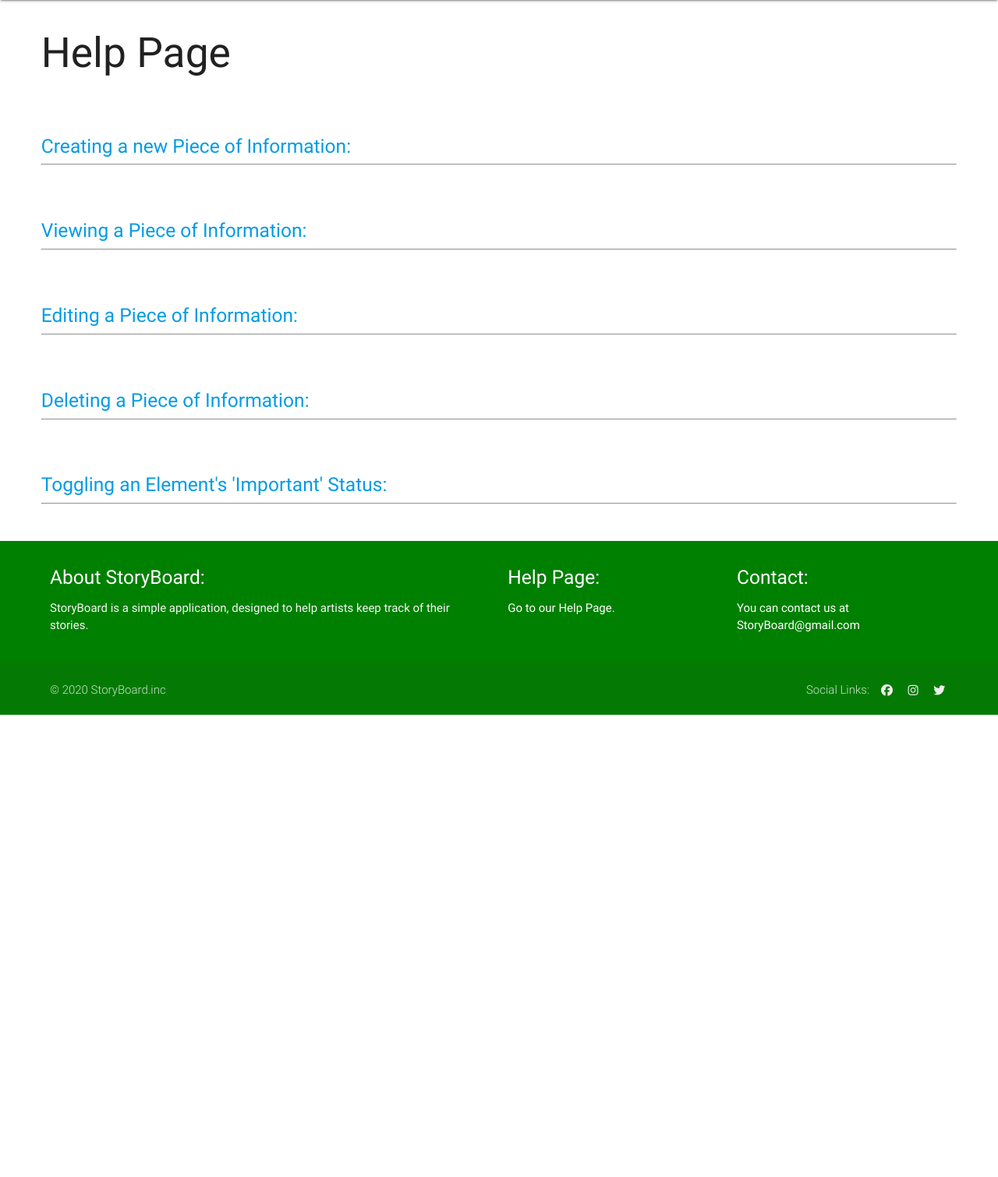
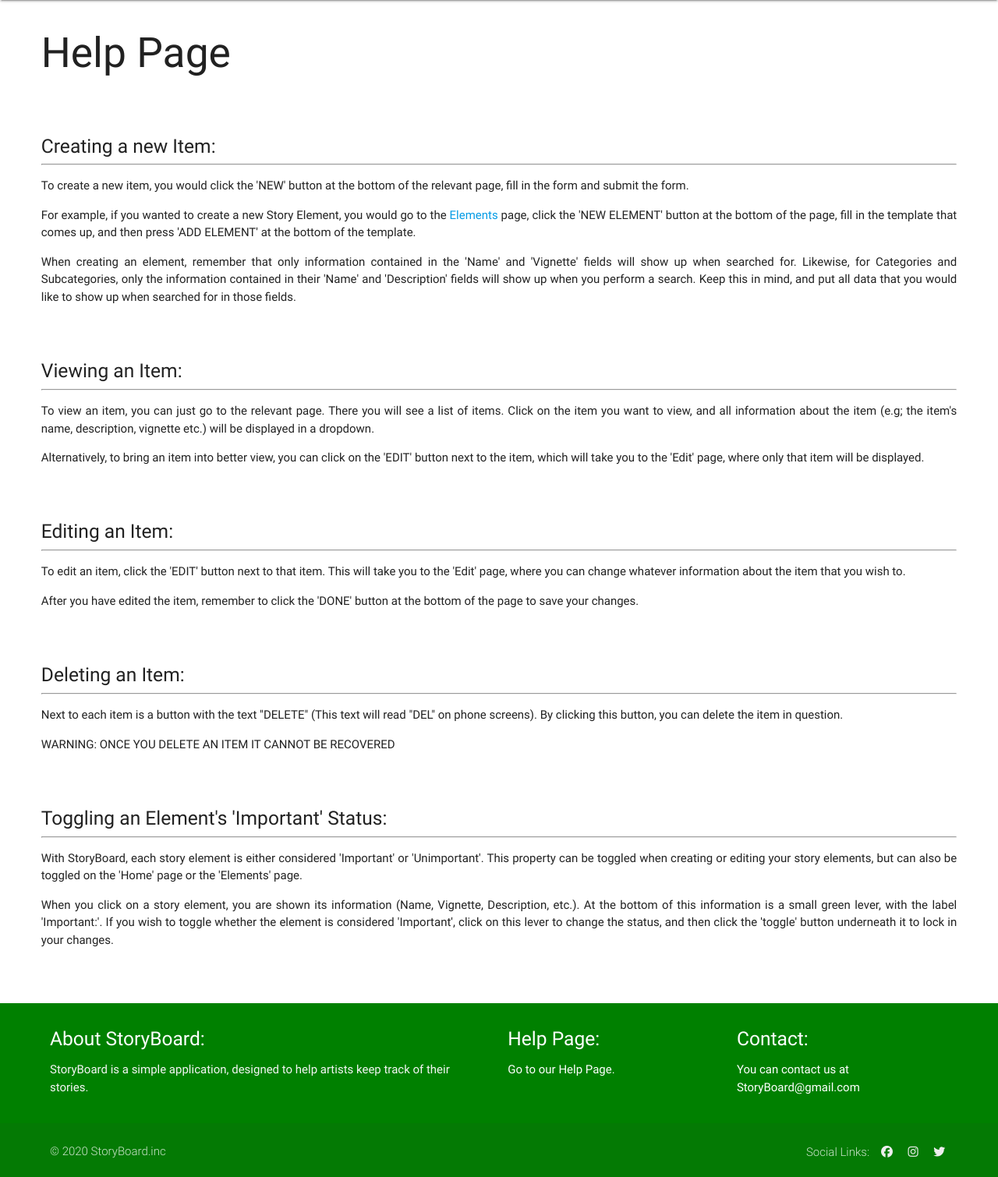
Before and after one commit to Felix-Redwood/Data-Centric-Development-Milestone-Project, a Flask app: page /nav_help in a window 1280 px wide. Shown: the part 64-1574 px from the top of the page at 78% size. Before the commit the page ends 981 px from the top, so only its background shows below. Run offline with Flask 2, Linux system fonts and the light colour scheme; some libraries are stand-ins or nearby versions.

Commit message:
wrote content for help.html

```diff
--- a/templates/help.html
+++ b/templates/help.html
@@ -1,21 +1,42 @@
-{% extends 'base.html' %} {% block title %}Help Page{% endblock %}
-
-{% block content %}
+{% extends 'base.html' %} {% block title %}Help Page{% endblock %} {% block content %}
 
 <div class="row">
 
     <h2>Help Page</h2>
 
+
+</div>
+<br>
+
+<div class="row">
+
+    <h5 class="help-header">Creating a new Item:</h5>
+    <hr>
+    <p class="justify">
+        To create a new item, you would click the 'NEW' button at the bottom of the relevant page, fill in the form and submit the form.
+    </p>
+    <p class="justify">
+        For example, if you wanted to create a new Story Element, you would go to the <a class="link-fade-blue" href="/nav_elements">Elements
+        </a> page, click the 'NEW ELEMENT' button at the bottom of the page, fill in the template that comes up, and then press 'ADD ELEMENT' at the bottom of the template.
+    </p>
+    <p class="justify">
+        When creating an element, remember that only information contained in the 'Name' and 'Vignette' fields will show up when searched for. Likewise, for Categories and Subcategories, only the information contained in their 'Name' and 'Description' fields
+        will show up when you perform a search. Keep this in mind, and put all data that you would like to show up when searched for in those fields.
+    </p>
+    <a name="read"></a>
 </div>
 
 <br>
 
 <div class="row">
 
-    <h5><a name="create">Creating a new Piece of Information:</a></h5>
+    <h5 class="help-header">Viewing an Item:</h5>
     <hr>
     <p class="justify">
-
+        To view an item, you can just go to the relevant page. There you will see a list of items. Click on the item you want to view, and all information about the item (e.g; the item's name, description, vignette etc.) will be displayed in a dropdown.
+    </p>
+    <p class="justify">
+        Alternatively, to bring an item into better view, you can click on the 'EDIT' button next to the item, which will take you to the 'Edit' page, where only that item will be displayed.
     </p>
 
 </div>
@@ -24,10 +45,13 @@
 
 <div class="row">
 
-    <h5><a name="read">Viewing a Piece of Information:</a></h5>
+    <h5 class="help-header">Editing an Item:</h5>
     <hr>
     <p class="justify">
-
+        To edit an item, click the 'EDIT' button next to that item. This will take you to the 'Edit' page, where you can change whatever information about the item that you wish to.
+    </p>
+    <p class="justify">
+        After you have edited the item, remember to click the 'DONE' button at the bottom of the page to save your changes.
     </p>
 
 </div>
@@ -36,10 +60,13 @@
 
 <div class="row">
 
-    <h5><a name="update">Editing a Piece of Information:</a></h5>
+    <h5 class="help-header">Deleting an Item:</h5>
     <hr>
     <p class="justify">
-
+        Next to each item is a button with the text "DELETE" (This text will read "DEL" on phone screens). By clicking this button, you can delete the item in question.
+    </p>
+    <p class="justify">
+        WARNING: ONCE YOU DELETE AN ITEM IT CANNOT BE RECOVERED
     </p>
 
 </div>
@@ -48,24 +75,16 @@
 
 <div class="row">
 
-    <h5><a name="delete">Deleting a Piece of Information:</a></h5>
+    <h5 class="help-header">Toggling an Element's 'Important' Status:</h5>
     <hr>
     <p class="justify">
-
+        With StoryBoard, each story element is either considered 'Important' or 'Unimportant'. This property can be toggled when creating or editing your story elements, but can also be toggled on the 'Home' page or the 'Elements' page.
+    </p>
+    <p class="justify">
+        When you click on a story element, you are shown its information (Name, Vignette, Description, etc.). At the bottom of this information is a small green lever, with the label 'Important:'. If you wish to toggle whether the element is considered 'Important',
+        click on this lever to change the status, and then click the 'toggle' button underneath it to lock in your changes.
     </p>
 
 </div>
 
-<br>
-
-<div class="row">
-
-    <h5><a name="toggle">Toggling an Element's 'Important' Status:</a></h5>
-    <hr>
-    <p class="justify">
-
-    </p>
-
-</div>
-
-{% endblock %}
+<br> {% endblock %}
```
